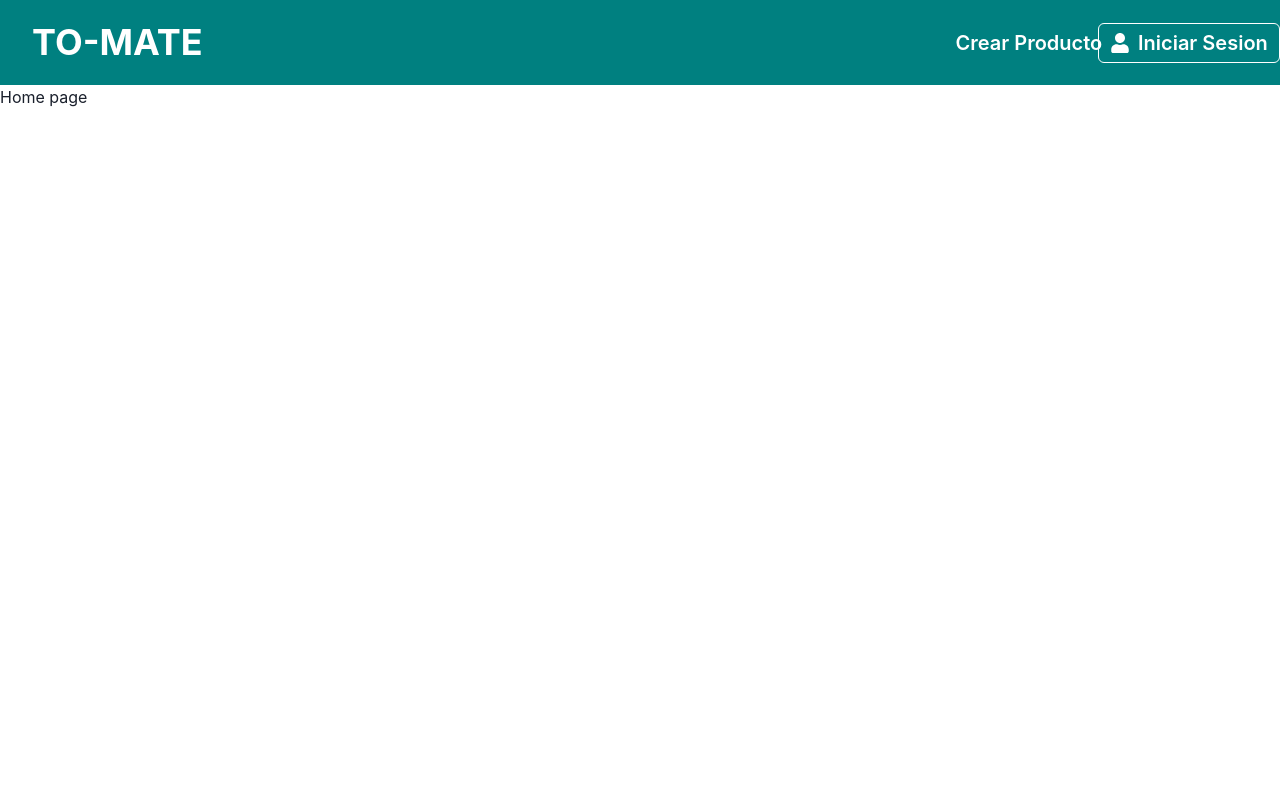
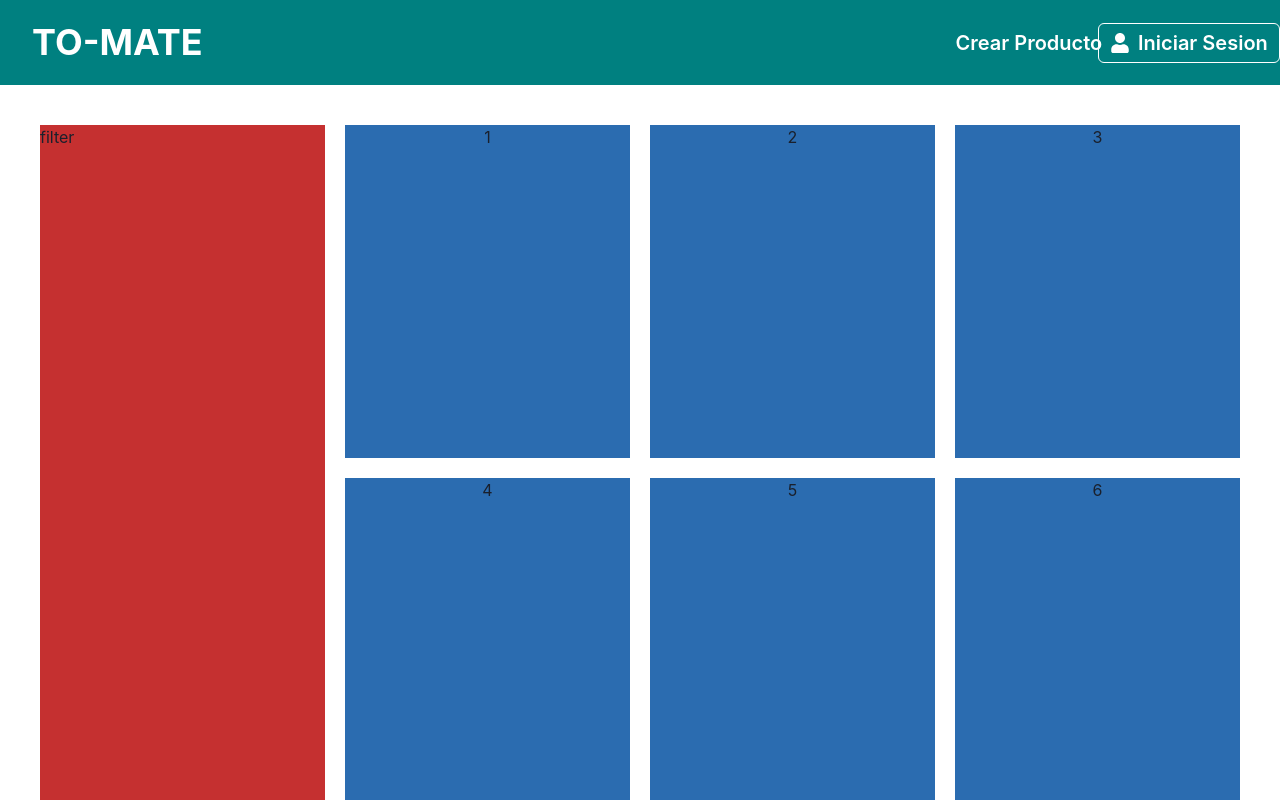
Before and after one commit to nahunicoR/E-Commerce, a React (Create React App) app in the folder client/: page /home in a window 1280 px wide. Shown: the top 800 px of the page. Built offline with nearby package versions, Linux system fonts and the light colour scheme; no server answers.

Commit message:
card component created/home layout set

```diff
--- a/client/src/components/Home.jsx
+++ b/client/src/components/Home.jsx
@@ -1,5 +1,36 @@
 import React from "react";
+import { Grid, GridItem } from "@chakra-ui/react";
 
 export default function Home() {
-	return <div>Home page</div>;
+	const products = [1, 2, 3, 4, 5, 6, 7, 8, 9];
+	return (
+		<>
+			<Grid
+				h={"1000px"}
+				gridTemplateRows="repeat(3,1fr)"
+				gridTemplateColumns="repeat(4,1fr)"
+				gap={5}
+				padding="10"
+				paddingTop={"10"}
+			>
+				<GridItem rowSpan={3} colSpan={1} bg="red.600">
+					filter
+				</GridItem>
+				{products.map((p) => {
+					return (
+						<div key={p.id}>
+							<GridItem
+								colSpan={1}
+								h={"333px"}
+								bg={"blue.600"}
+								textAlign="center"
+							>
+								{p}
+							</GridItem>
+						</div>
+					);
+				})}
+			</Grid>
+		</>
+	);
 }
```
Also changed, not shown: client/src/components/CardProduct.jsx (added, +22 -0 lines).
